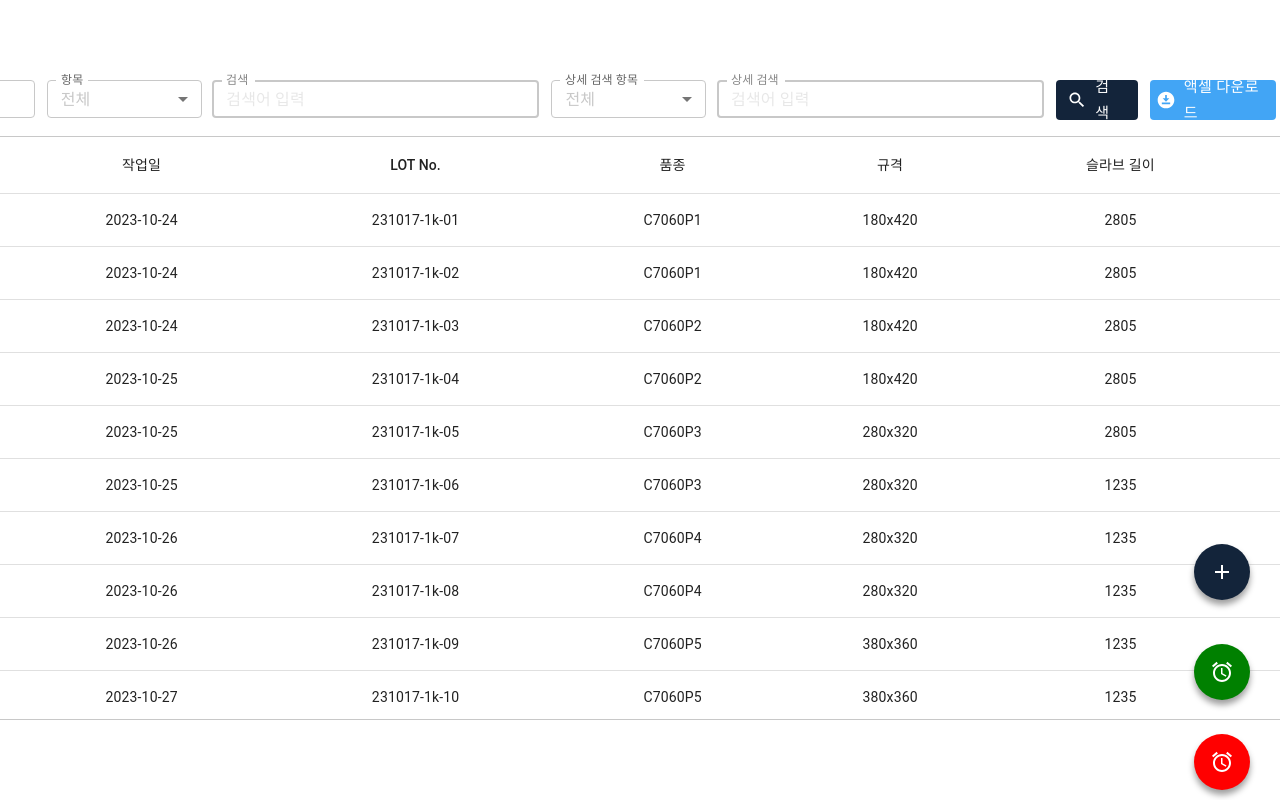
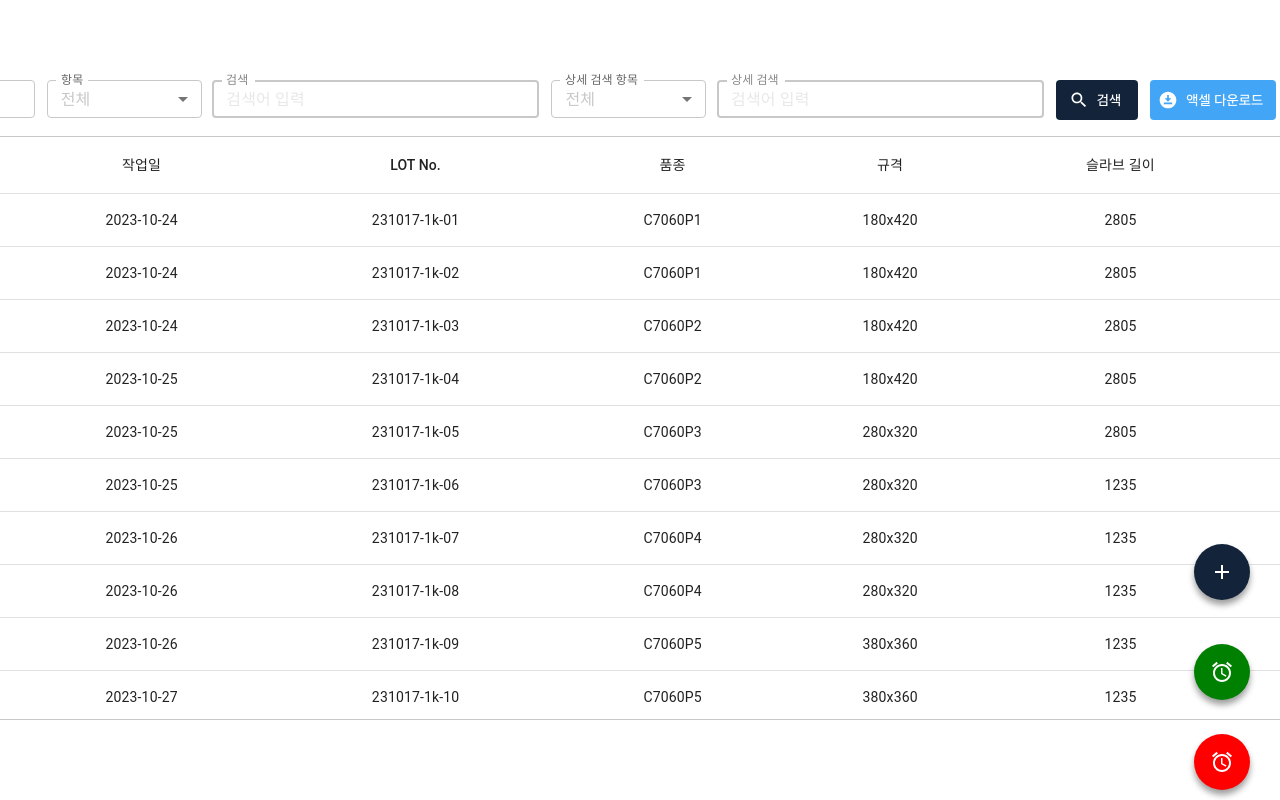
Before and after one commit to Ajrdn/MUI-Task, a React (Create React App) app: page / in a window 1280 px wide. Shown: the top 800 px of the page. Built offline with nearby package versions, Linux system fonts and the light colour scheme.

Commit message:
UPDATE::font style

```diff
--- a/src/pages/TablePageSearchBar/FeatureButton.tsx
+++ b/src/pages/TablePageSearchBar/FeatureButton.tsx
@@ -1,5 +1,6 @@
 import React from 'react'
 import Button from '@mui/material/Button'
+import Typography from '@mui/material/Typography'
 
 
 interface FeatureButtonProps {
@@ -31,11 +32,16 @@ const FeatureButton = (props: FeatureButtonProps) => {
         color: props.color,
         boxShadow: 'none',
         p: props.padding,
-        fontSize: '15px',
-        textAlign: 'left',
       }}
     >
-      {props.feature}
+      <Typography sx={{
+        fontSize: '14px',
+        textAlign: 'left',
+        fontFamily: 'Pretendard',
+        fontWeight: 500,
+      }}>
+        {props.feature}
+      </Typography>
       {props.label && <input hidden type='file' accept='.xlsx, .xls, .csv' onChange={props.inputPerformance} />}
     </Button>
   )
```
